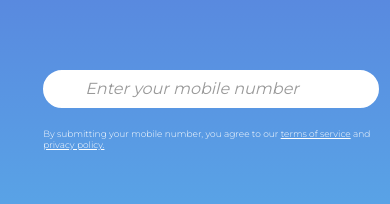
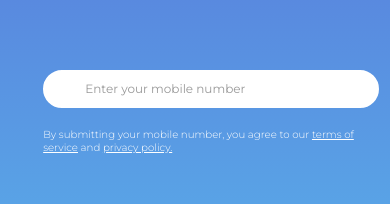
Before and after one commit to mrpaulmason/meetable-ui, a React (Create React App) app: page /map in a window 390 px wide. Shown: the part 307-511 px from the top of the page. Built offline with nearby package versions, Linux system fonts and the light colour scheme.

Commit message:
Update App.css

```diff
--- a/src/App.css
+++ b/src/App.css
@@ -86,8 +86,7 @@ input {
   border-radius: 22px;
   margin: 0 0 10px 0;
   font-family: 'Montserrat', sans-serif;
-  font-style: italic;
-  font-size: 16px;
+  font-size: 100%;
   color: #999999;
   line-height: 40px;
   padding-left: 40px;
@@ -305,7 +304,7 @@ a {
   }
 
   p.smallerText {
-  font-size: 75%;
+  font-size: 85%;
   }
 
   input[type='text'] {
```
